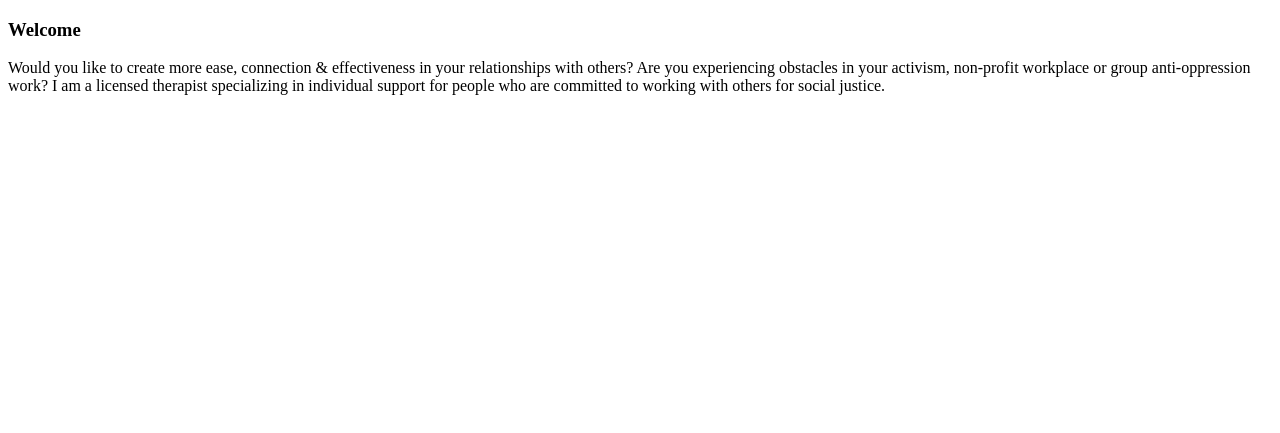
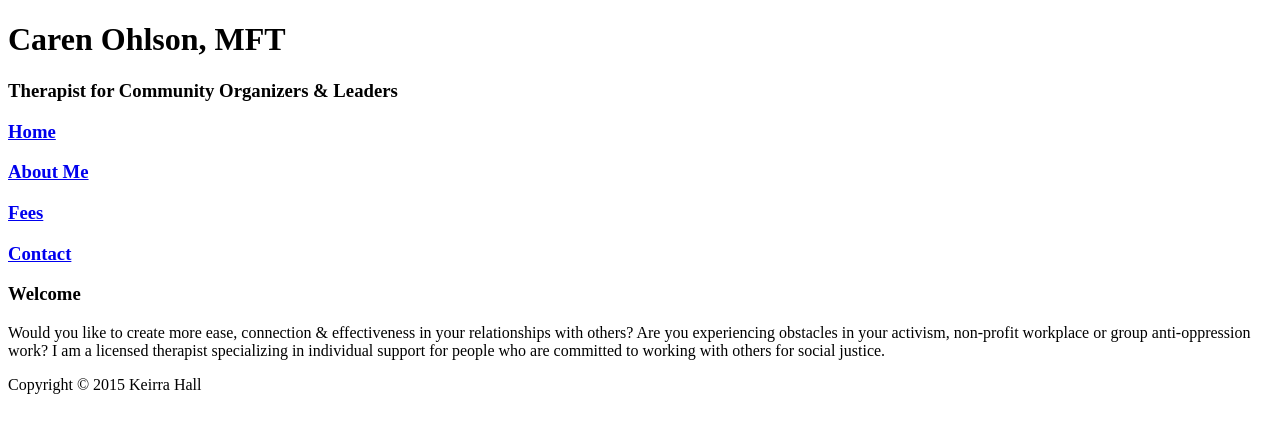
Before and after one commit to codecaptain76/carenmft, a Flask app: page / in a window 1280 px wide. Shown: the top 433 px of the page. Run offline with Flask 2, Linux system fonts and the light colour scheme.

```diff
--- a/templates/base.html
+++ b/templates/base.html
@@ -1,12 +1,49 @@
 <!DOCTYPE HTML>
 <html>
+
+
+
 	<head>
-		<title>Caren MFT</title>
+		<link href='http://fonts.googleapis.com/css?family=Architects+Daughter|Permanent+Marker' rel='stylesheet' type='text/css'>
+
+		<script src="https://code.jquery.com/jquery.js"></script>
+	<style>
+
+	#footer{
+		height: 100px
+		text-align: center;
+
+	}
+
+	</style>
+
 	</head>
 
 	<body>
-<div>
-{% block content %} put content here {% endblock %}
+<div id="container">
+
+		<div id="header">
+			<title>Caren MFT</title>
+			<h1>Caren Ohlson, MFT</h1>
+			<h3>Therapist for Community Organizers & Leaders</h3>
+		</div>
+
+		<div id="menu">
+			<h3>
+			<a href="/"><p>Home</p></a>
+			<a href="/about"><p>About Me</p></a>
+			<a href="/fees"><p>Fees</p></a>
+			<a href="/contact"><p>Contact</p></a>
+			</h3>
+		</div>
+		<div id="main">
+			{% block content %} put content here {% endblock %}
+		</div>
+
+		<div id="footer">
+			Copyright &copy; 2015 Keirra Hall
+
+		</div>
 </div>
 	</body>
 
```
Also changed, not shown: about.html (added, +39 -0 lines).
